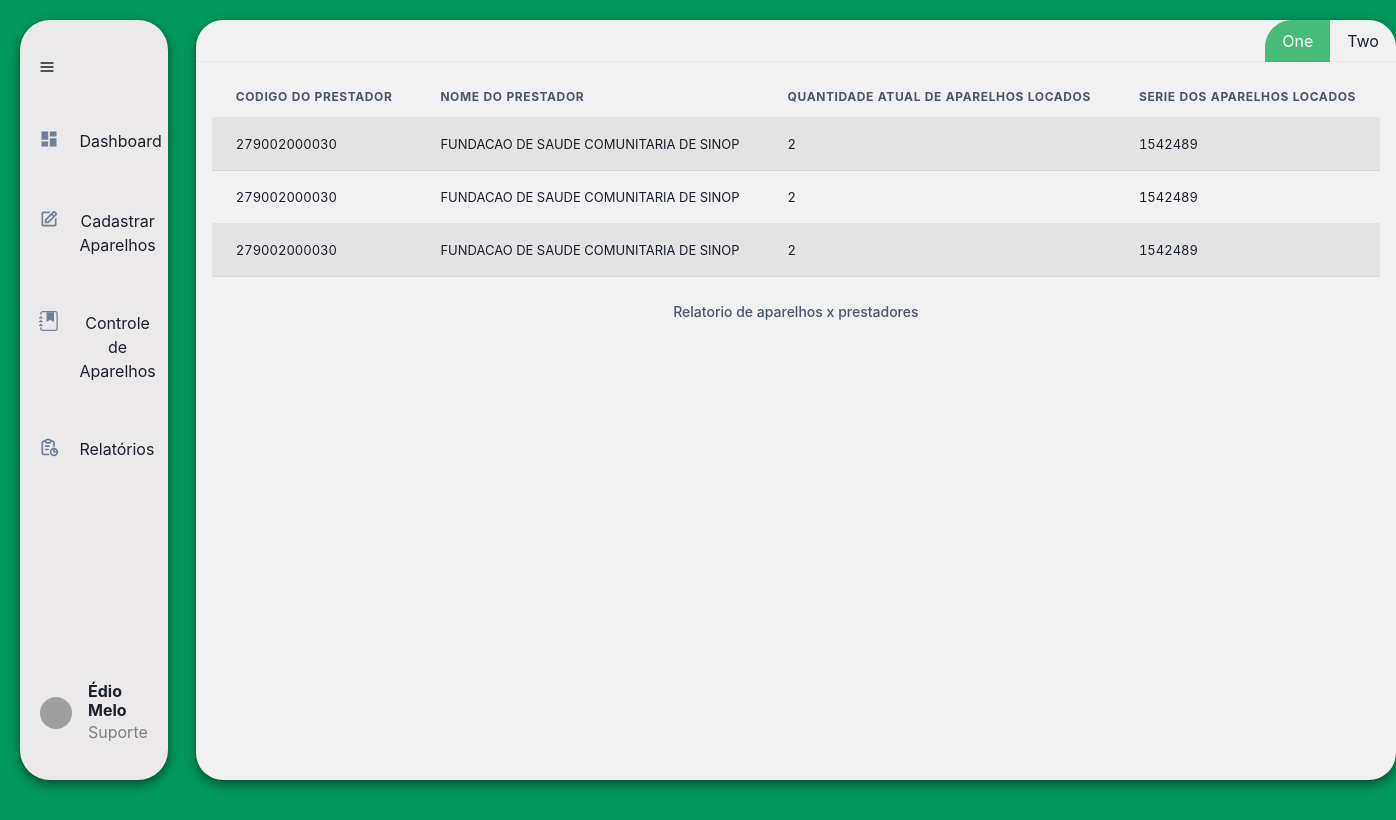
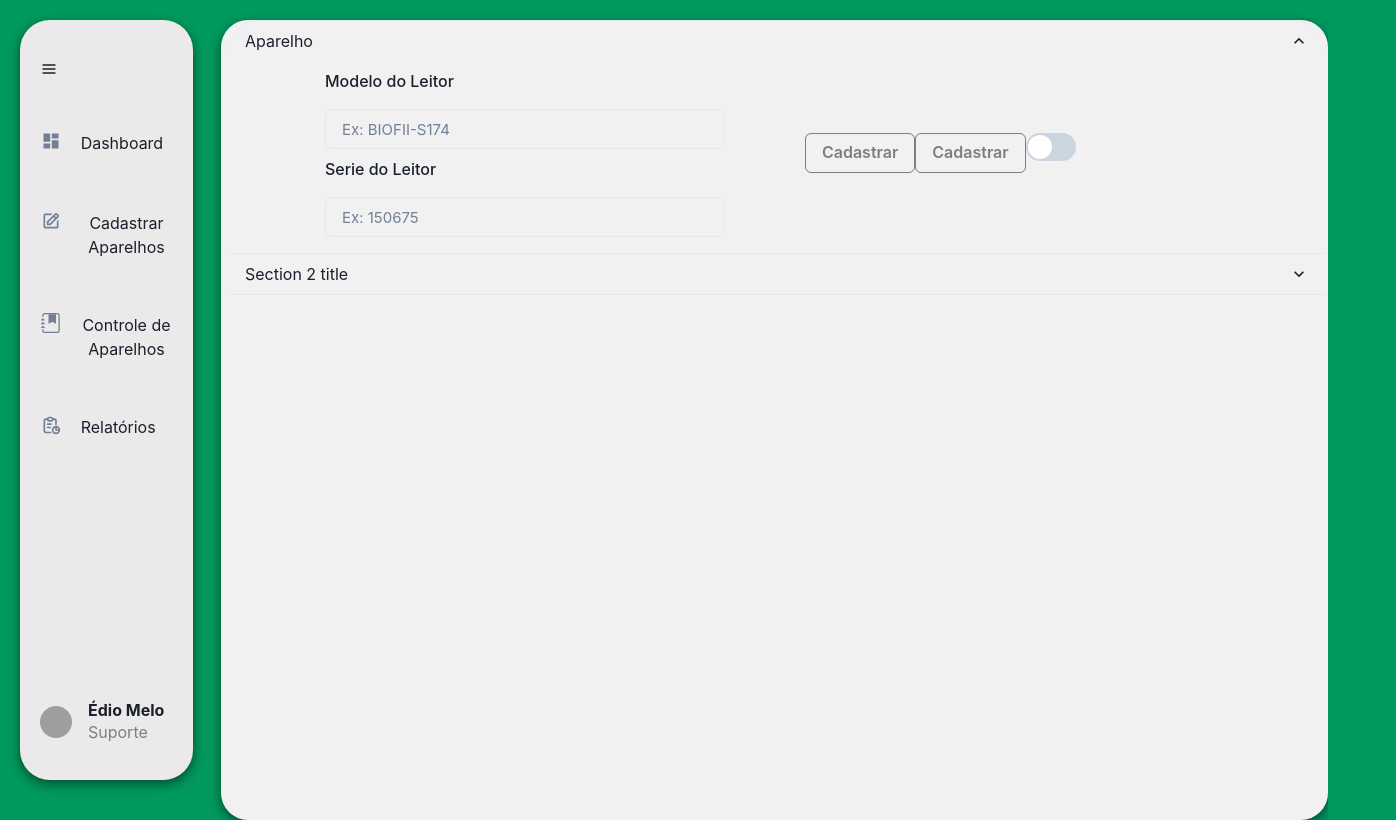
Before and after one commit to E-Mello/Projects, a React (Vite) app in the folder EquipmentControl/: page /device-control in a window 1280 px wide. Shown: the whole page, 1396 px wide, since content can reach past the window. Built offline with nearby package versions, Linux system fonts and the light colour scheme; grey boxes are pictures that could not be loaded.

Commit message:
Adjust Files

```diff
--- a/EquipmentControl/src/App.tsx
+++ b/EquipmentControl/src/App.tsx
@@ -2,11 +2,10 @@ import { useState } from 'react'
 import { Container, Flex } from '@chakra-ui/react'
 
 import { BrowserRouter, Route, Switch } from 'react-router-dom'
-import { RegisterDevice } from './pages/RegisterDevice'
+import { RegisterDevice } from './pages/--old_RegisterDevice'
 import { Dashboard } from './pages/Dashboard'
 import { DeviceControl } from './pages/DeviceControl'
 import { Reports } from './pages/Reports'
-import { Settings } from './pages/Settings'
 import { NoPage } from './pages/NoPage'
 import { Sidebar } from './components/Sidebar'
 import { Routes } from './Routes'
--- a/EquipmentControl/src/Routes.tsx
+++ b/EquipmentControl/src/Routes.tsx
@@ -1,10 +1,11 @@
 
 import { BrowserRouter, Route, Switch } from 'react-router-dom'
-import { RegisterDevice } from './pages/RegisterDevice'
+import { RegisterDevice } from './pages/--old_RegisterDevice'
 import { Dashboard } from './pages/Dashboard'
 import { DeviceControl } from './pages/DeviceControl'
 import { Reports } from './pages/Reports'
 import { NoPage } from './pages/NoPage'
+import { DeviceControlv2 } from './pages/DeviceControlv2'
 
 
 export function Routes() {
@@ -18,7 +19,7 @@ export function Routes() {
                     <RegisterDevice />
                 </Route>
                 <Route path="/device-control">
-                    <DeviceControl />
+                    <DeviceControlv2 />
                 </Route>
                 <Route path="/reports">
                     <Reports />
--- a/EquipmentControl/src/pages/RegisterDevice.tsx
+++ b/EquipmentControl/src/pages/--old_RegisterDevice.tsx
@@ -17,12 +17,12 @@ export function RegisterDevice() {
             pos="relative"
             top="5rem"
             right="1rem"
-            left="3rem"
-            h="40rem"
+            left="22rem"
+            h="35rem"
             marginTop="2.5vh"
             boxShadow="0 4px 12px 0 rgba(0,0,0,0.5)"
             borderRadius="1.6875rem"
-            w="100rem"
+            w="60rem"
             flexDir="column"
             justifyContent="space-between"
             backgroundColor="#f1f1f1 !important"
@@ -59,7 +59,7 @@ export function RegisterDevice() {
                             colorScheme='blackAlpha'
                             variant='outline'
                             top="5rem"
-                            left="5rem"
+                            left="0rem"
                         >
                             Cadastrar
                         </Button>
--- /dev/null
+++ b/EquipmentControl/src/pages/DeviceControlv2.tsx
@@ -0,0 +1,150 @@
+import {
+    Accordion,
+    AccordionButton,
+    AccordionIcon,
+    AccordionItem,
+    AccordionPanel,
+    Box,
+    Button,
+    Flex,
+    FormControl,
+    FormLabel,
+    Heading,
+    Input,
+    Stack,
+    Switch,
+    Tab,
+    Table,
+    TableCaption,
+    TableContainer,
+    TabList,
+    TabPanel,
+    TabPanels,
+    Tabs,
+    Tbody,
+    Td,
+    Tfoot,
+    Th,
+    Thead,
+    Tr
+} from "@chakra-ui/react";
+
+export function DeviceControlv2() {
+    return (
+
+        <Flex
+            pos="relative"
+            right="1rem"
+            left="3rem"
+            h="50rem"
+            marginTop="2.5vh"
+            boxShadow="0 4px 12px 0 rgba(0,0,0,0.5)"
+            borderRadius="1.6875rem"
+            w="100rem"
+            flexDir="column"
+            justifyContent="space-between"
+            backgroundColor="#f1f1f1 !important"
+        >
+            <Accordion
+                defaultIndex={[0]}
+                allowMultiple
+                borderRadius="1.6875rem"
+                w="99%"
+                pos="absolute"
+                left="0.5rem"
+            >
+                <AccordionItem
+                    borderRadius="2rem"
+                >
+                    <h2>
+                        <AccordionButton>
+                            <Box
+                                flex='1'
+                                textAlign='left'
+                                borderRadius="1.7rem"
+                            >
+                                Aparelho
+                            </Box>
+                            <AccordionIcon />
+                        </AccordionButton>
+                    </h2>
+                    <AccordionPanel pb={4}>
+                        <Flex
+                            pos="sticky"
+                            flexDir="row"
+                            alignItems="center"
+                            top="15rem"
+                        >
+                            <FormControl
+                                pos="relative"
+                                flexDir="row"
+                                alignItems="center"
+                                width="25rem"
+                                left="5rem"
+                            >
+                                <Stack marginBottom="0.5rem">
+                                    <FormLabel>Modelo do Leitor</FormLabel>
+                                    <Input placeholder='Ex: BIOFII-S174' size='md' fontSize={15} />
+                                </Stack>
+                                <Stack>
+                                    <FormLabel>Serie do Leitor</FormLabel>
+                                    <Input placeholder='Ex: 150675' size='md' fontSize={15} />
+                                </Stack>
+                            </FormControl>
+                            <Flex
+                                marginLeft="10rem"
+                            >
+                                <Stack
+                                    direction='column'
+                                    spacing={2}
+                                    align='center'
+                                    display="inline-block"
+                                >
+                                    <Flex display="inline-">
+                                        <Button
+                                            colorScheme='blackAlpha'
+                                            variant='outline'
+                                            top="0"
+                                            left="0rem"
+
+                                        >
+                                            Cadastrar
+                                        </Button>
+                                        <Button
+                                            colorScheme='blackAlpha'
+                                            variant='outline'
+                                            top="0"
+                                            left="0rem"
+                                        >
+                                            Cadastrar
+                                        </Button>
+                                        <Stack direction='row'>
+                                            <Switch colorScheme='teal' size='lg' />
+                                        </Stack>
+                                    </Flex>
+                                </Stack>
+                            </Flex>
+                        </Flex>
+                    </AccordionPanel>
+                </AccordionItem>
+
+                <AccordionItem>
+                    <h2>
+                        <AccordionButton>
+                            <Box flex='1' textAlign='left' borderRadius="2rem">
+                                Section 2 title
+                            </Box>
+                            <AccordionIcon />
+                        </AccordionButton>
+                    </h2>
+                    <AccordionPanel pb={4}>
+                        Lorem ipsum dolor sit amet, consectetur adipiscing elit, sed do eiusmod
+                        tempor incididunt ut labore et dolore magna aliqua. Ut enim ad minim
+                        veniam, quis nostrud exercitation ullamco laboris nisi ut aliquip ex ea
+                        commodo consequat.
+                    </AccordionPanel>
+                </AccordionItem>
+            </Accordion>
+        </Flex>
+    );
+}
--- a/EquipmentControl/src/pages/Reports.tsx
+++ b/EquipmentControl/src/pages/Reports.tsx
@@ -19,6 +19,7 @@ export function Reports() {
             justifyContent="space-between"
             backgroundColor="#ebe9e9 !important"
         >
+
         </Flex>
     );
 }
```
